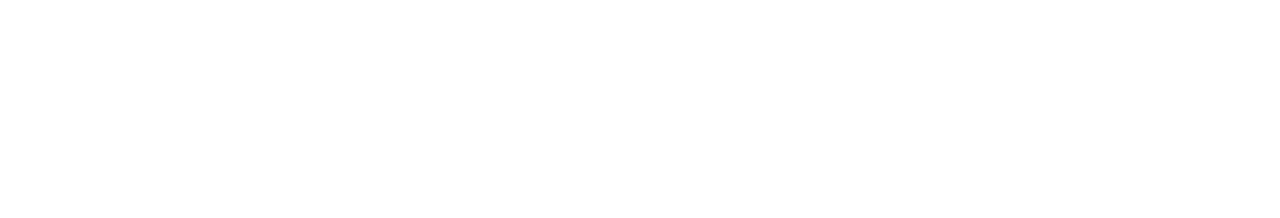
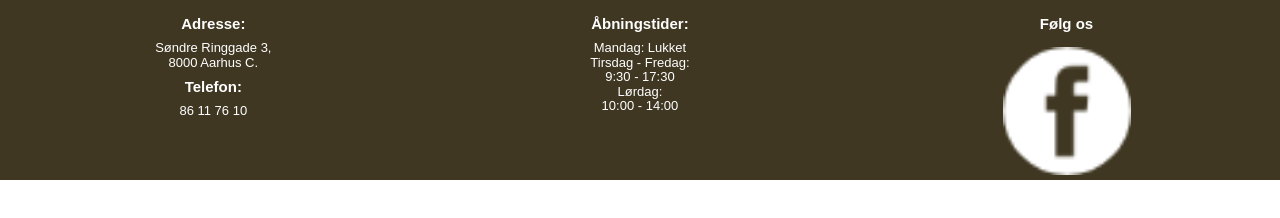
Before and after one commit to Maxgaasvig/pardis, a plain HTML site: page index.html in a window 1280 px wide. Drawn offline with Linux system fonts and the light colour scheme.

Commit message:
Footer Made

```diff
--- a/css/style.css
+++ b/css/style.css
@@ -6,6 +6,31 @@ body {
 
 
 /* ---------------------------------- Her starter CSS for Footer ---------------------------------- */
+
+footer {
+    background-color: #3F3722;
+    display: flex;
+    color: white;
+}
+
+footer div {
+    width: 33.33%;
+    text-align: center;
+}
+
+footer h3 {
+    font-size: 15px;
+}
+
+footer p {
+    font-size: 13px;
+    line-height: 1.5px;
+    text-align: center;
+}
+
+.someimages {
+    width: 30%;
+}
 
 
 /* ---------------------------------- Her slutter CSS for Footer ---------------------------------- */
--- a/index.html
+++ b/index.html
@@ -19,6 +19,28 @@
 
 
 <footer>
+      <div id="adresse">
+          <h3>Adresse:</h3>
+          <p>Søndre Ringgade 3,</p>
+          <p>8000 Aarhus C.</p>
+          <h3>Telefon:</h3>
+          <p>86 11 76 10</p>
+      </div>
+
+      <div id="aabningstid">
+         <h3>Åbningstider:</h3>
+         <p>Mandag: Lukket</p>
+         <p> Tirsdag - Fredag:</p>
+         <p>9:30 - 17:30</p>
+         <p>Lørdag:</p>
+         <p>10:00 - 14:00</p>
+      </div>
+
+      <div id="folgos">
+         <h3>Følg os</h3>
+         <img class="someimages" src="images/facebookicon.png" alt="facebook logo">
+      </div>
+
 
 </footer>
     <!-- scripts -->
```
Also changed, not shown: images/facebookicon.png (added).
